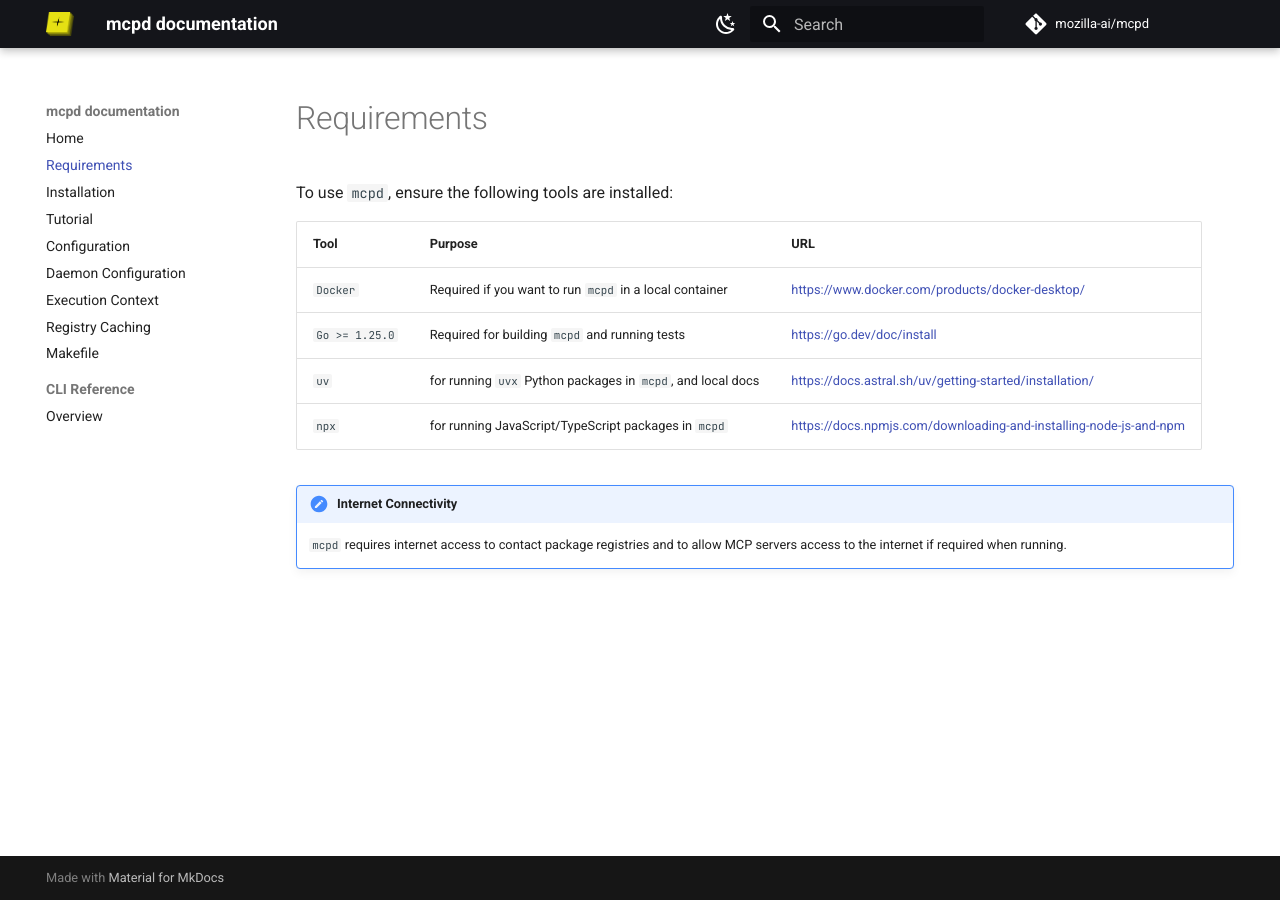
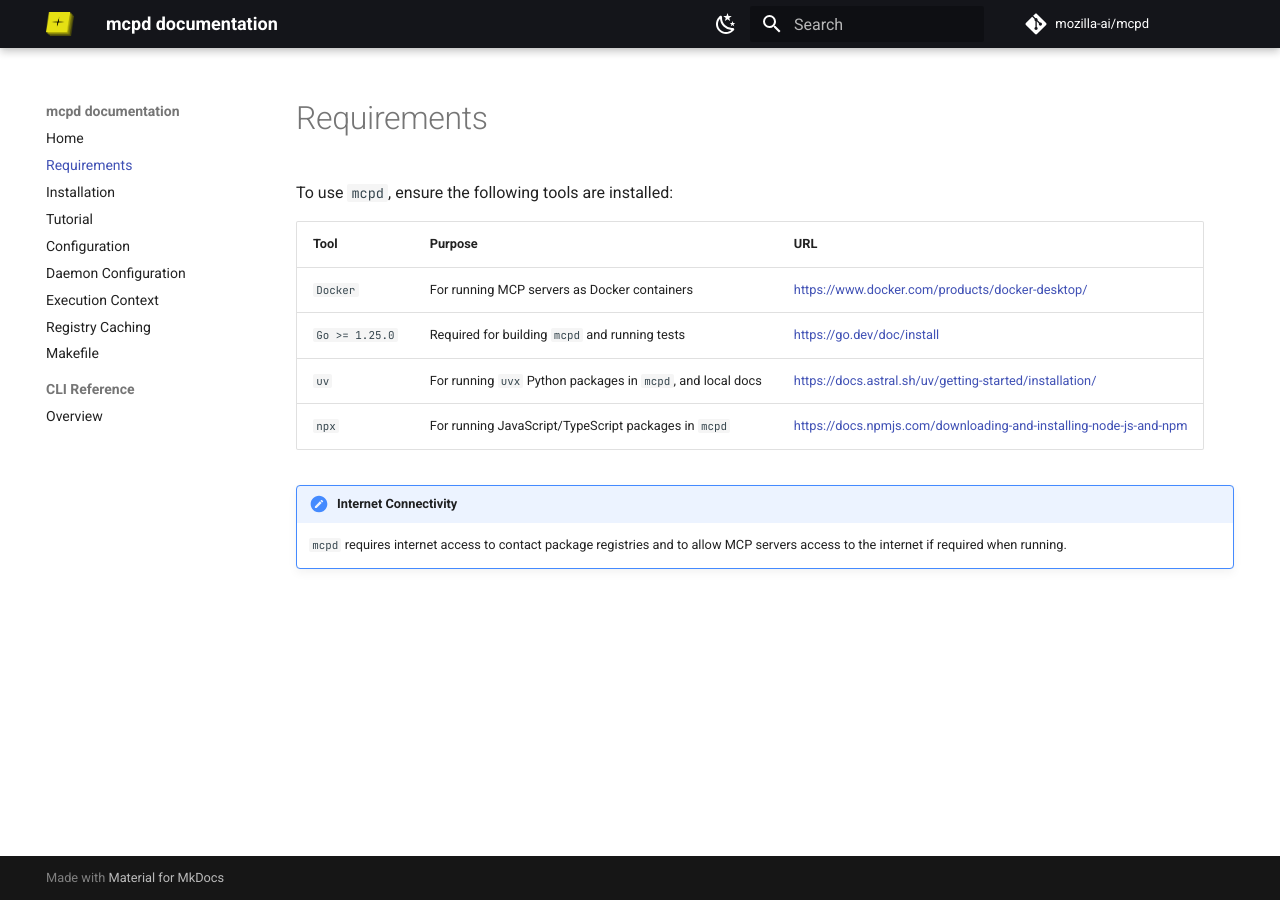
Before and after one commit to mozilla-ai/mcpd, an MkDocs documentation site: the page built from docs/requirements.md, in a window 1280 px wide. Built offline with MkDocs 1.6.1 and Material for MkDocs 9.7.7, drawn with Linux system fonts in a browser that asks for light colours; comment, search, counter and statistics services are not loaded.

Commit message:
Updated docs to reflect docker requirement

```diff
--- a/docs/requirements.md
+++ b/docs/requirements.md
@@ -4,10 +4,10 @@ To use `mcpd`, ensure the following tools are installed:
 
 | Tool           | Purpose                                                     | URL                                                                                                                                    |
 |----------------|-------------------------------------------------------------|----------------------------------------------------------------------------------------------------------------------------------------|
-| `Docker`       | Required if you want to run `mcpd` in a local container     | [https://www.docker.com/products/docker-desktop/](https://www.docker.com/products/docker-desktop/)                                     |
+| `Docker`       | For running MCP servers as Docker containers                | [https://www.docker.com/products/docker-desktop/](https://www.docker.com/products/docker-desktop/)                                     |
 | `Go >= 1.25.0` | Required for building `mcpd` and running tests              | [https://go.dev/doc/install](https://go.dev/doc/install)                                                                               |
-| `uv`           | for running `uvx` Python packages in `mcpd`, and local docs | [https://docs.astral.sh/uv/getting-started/installation/](https://docs.astral.sh/uv/getting-started/installation/)                     |
-| `npx`          | for running JavaScript/TypeScript packages in `mcpd`        | [https://docs.npmjs.com/downloading-and-installing-node-js-and-npm](https://docs.npmjs.com/downloading-and-installing-node-js-and-npm) |
+| `uv`           | For running `uvx` Python packages in `mcpd`, and local docs | [https://docs.astral.sh/uv/getting-started/installation/](https://docs.astral.sh/uv/getting-started/installation/)                     |
+| `npx`          | For running JavaScript/TypeScript packages in `mcpd`        | [https://docs.npmjs.com/downloading-and-installing-node-js-and-npm](https://docs.npmjs.com/downloading-and-installing-node-js-and-npm) |
 
 !!! note "Internet Connectivity"
     `mcpd` requires internet access to contact package registries and to allow MCP servers access to the internet if required when running.
```
